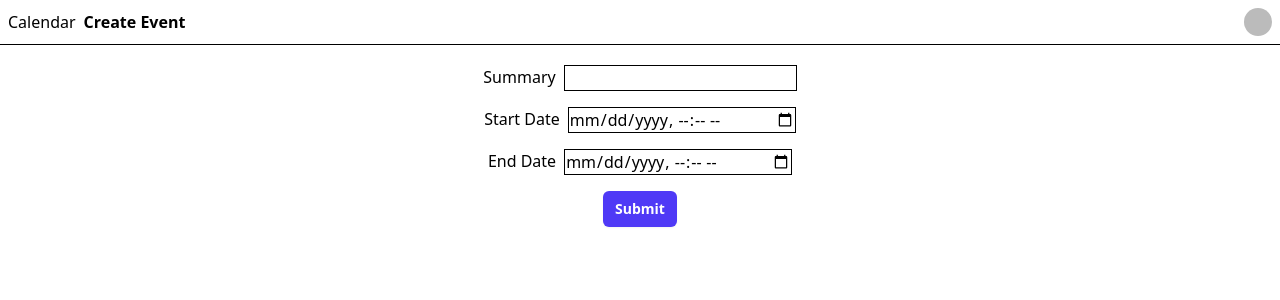
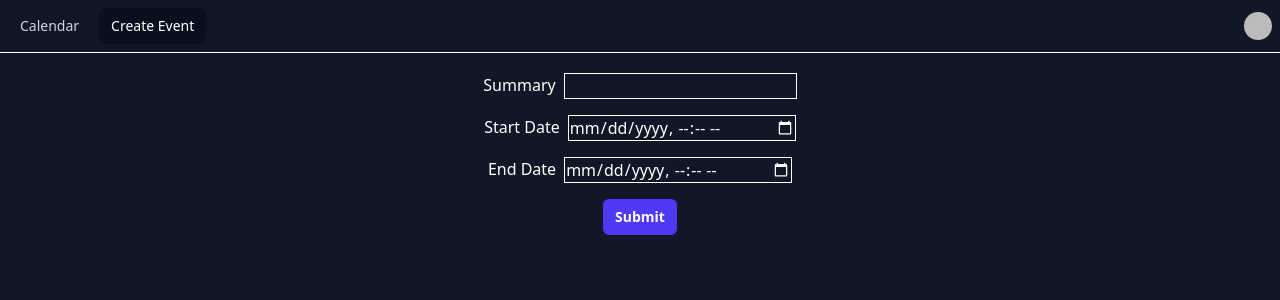
Before and after one commit to noblica/speck-callendar, a React (Vite) app in the folder client/: page /create-event in a window 1280 px wide. Shown: the top 300 px of the page. Built offline with nearby package versions, Linux system fonts and the light colour scheme; no server answers; sample sign-in values are in the browser's storage; some icons are missing.

Commit message:
Finalize dark mode styling

```diff
--- a/client/src/components/Day.tsx
+++ b/client/src/components/Day.tsx
@@ -26,9 +26,10 @@ export default function Day(props: {
       </div>
 
       <div className="flex flex-col gap-5 mt-5">
-        <div className="border border-black p-2">
+        <div className="border border-white p-2">
           <p className="font-bold">{visibleDate.toLocaleDateString()}</p>
-          <ul>
+          <hr className="my-2" />
+          <ul className="flex flex-col gap-5">
             {!dateEvents && <p>No events scheduled for this date!</p>}
             {dateEvents?.map((event: { name: string, start: string, end: string }) => (
               <li key={event.start}>
--- a/client/src/components/Month.tsx
+++ b/client/src/components/Month.tsx
@@ -34,9 +34,10 @@ export default function Month(props: { calendarEvents?: CalendarEvent[] | null }
         {datesToShow.map(dateItem => {
           const dateEvents = groupedCalendarEvents?.[dateItem.toLocaleDateString()];
           return (
-            <div key={dateItem.toLocaleDateString()} className="border border-black p-2">
+            <div key={dateItem.toLocaleDateString()} className="border border-white p-2">
               <p className="font-bold">{dateItem.toLocaleDateString()} - {endOfWeek(dateItem).toLocaleDateString()}</p>
-              <ul>
+              <hr className="my-2" />
+              <ul className="flex flex-col gap-5">
                 {!dateEvents && <p>No events scheduled for this date!</p>}
                 {dateEvents?.map((event: { name: string, start: string, end: string }) => (
                   <li key={event.start}>
--- a/client/src/components/Week.tsx
+++ b/client/src/components/Week.tsx
@@ -38,9 +38,10 @@ export default function Week(props: {
         {datesToShow.map(dateItem => {
           const dateEvents = groupedCalendarEvents?.[dateItem.toLocaleDateString()];
           return (
-            <div key={dateItem.toLocaleDateString()} className="border border-black p-2">
+            <div key={dateItem.toLocaleDateString()} className="border border-white p-2">
               <p className="font-bold">{dateItem.toLocaleDateString()}</p>
-              <ul>
+              <hr className="my-2" />
+              <ul className="flex flex-col gap-5">
                 {/* If we have no events to display for a selected date */}
                 {!dateEvents && <p>No events scheduled for this date!</p>}
 
--- a/client/src/routes/__root.tsx
+++ b/client/src/routes/__root.tsx
@@ -13,20 +13,21 @@ if (!PUBLISHABLE_KEY) {
 
 const RootLayout = () => (
 
+  <div className="bg-gray-900 min-h-dvh text-white scheme-dark">
     <ClerkProvider publishableKey={PUBLISHABLE_KEY}>
 
       <QueryClientProvider client={queryClient}>
-      <div className="mx-auto max-w-7xl p-2 flex items-center gap-2">
+        <div className="mx-auto max-w-7xl p-2 flex items-center gap-2 bg-">
           <SignedOut>
-          <Link to="/login" className="[&.active]:font-bold">
+            <Link to="/login" className="rounded-md px-3 py-2 text-sm font-medium text-gray-300 hover:bg-white/5 hover:text-white [&.active]:bg-gray-950/50 [&.active]:text-white">
               Login
             </Link>{' '}
           </SignedOut>
           <SignedIn>
-          <Link to="/calendar" className="[&.active]:font-bold">
+            <Link to="/calendar" className="rounded-md px-3 py-2 text-sm font-medium text-gray-300 hover:bg-white/5 hover:text-white [&.active]:bg-gray-950/50 [&.active]:text-white">
               Calendar
             </Link>
-          <Link to="/create-event" className="[&.active]:font-bold">
+            <Link to="/create-event" className="rounded-md px-3 py-2 text-sm font-medium text-gray-300 hover:bg-white/5 hover:text-white [&.active]:bg-gray-950/50 [&.active]:text-white">
               Create Event
             </Link>
             <div className="ml-auto">
@@ -38,6 +39,7 @@ const RootLayout = () => (
         <Outlet />
       </QueryClientProvider>
     </ClerkProvider>
+  </div>
 )
 
 export const Route = createRootRoute({ component: RootLayout })
--- a/client/src/routes/calendar.tsx
+++ b/client/src/routes/calendar.tsx
@@ -66,8 +66,13 @@ function Calendar() {
         {!refreshDataMutation.isPending && "Refresh Calendar Data"}
       </BaseButton>
 
+      <div>
+        <label htmlFor="view-by" className="block text-sm/6 font-medium text-white">View By</label>
+        <div className="mt-2 grid grid-cols-1">
           <select
-        className="border border-black"
+            id="view-by"
+            name="view-by"
+            className="col-start-1 row-start-1 w-full appearance-none rounded-md bg-white/5 py-1.5 pr-8 pl-3 text-base text-white outline-1 -outline-offset-1 outline-white/10 *:bg-gray-800 focus-visible:outline-2 focus-visible:-outline-offset-2 focus-visible:outline-indigo-500 sm:text-sm/6"
             value={selectedView}
             onChange={(event) => setSelectedView(event.target.value)}
           >
@@ -75,6 +80,13 @@ function Calendar() {
             <option value="week">Week</option>
             <option value='month'>Month</option>
           </select>
+          <svg viewBox="0 0 16 16" fill="currentColor" data-slot="icon" aria-hidden="true"
+            className="pointer-events-none col-start-1 row-start-1 mr-2 size-5 self-center justify-self-end text-gray-400 sm:size-4"
+          >
+            <path d="M4.22 6.22a.75.75 0 0 1 1.06 0L8 8.94l2.72-2.72a.75.75 0 1 1 1.06 1.06l-3.25 3.25a.75.75 0 0 1-1.06 0L4.22 7.28a.75.75 0 0 1 0-1.06Z" clip-rule="evenodd" fill-rule="evenodd" />
+          </svg>
+        </div>
+      </div>
 
       {calendarEventsQuery.isFetching && (
         <p>Fetching calendar events...</p>
```
Lines whose indentation alone changed are shown as unchanged.
